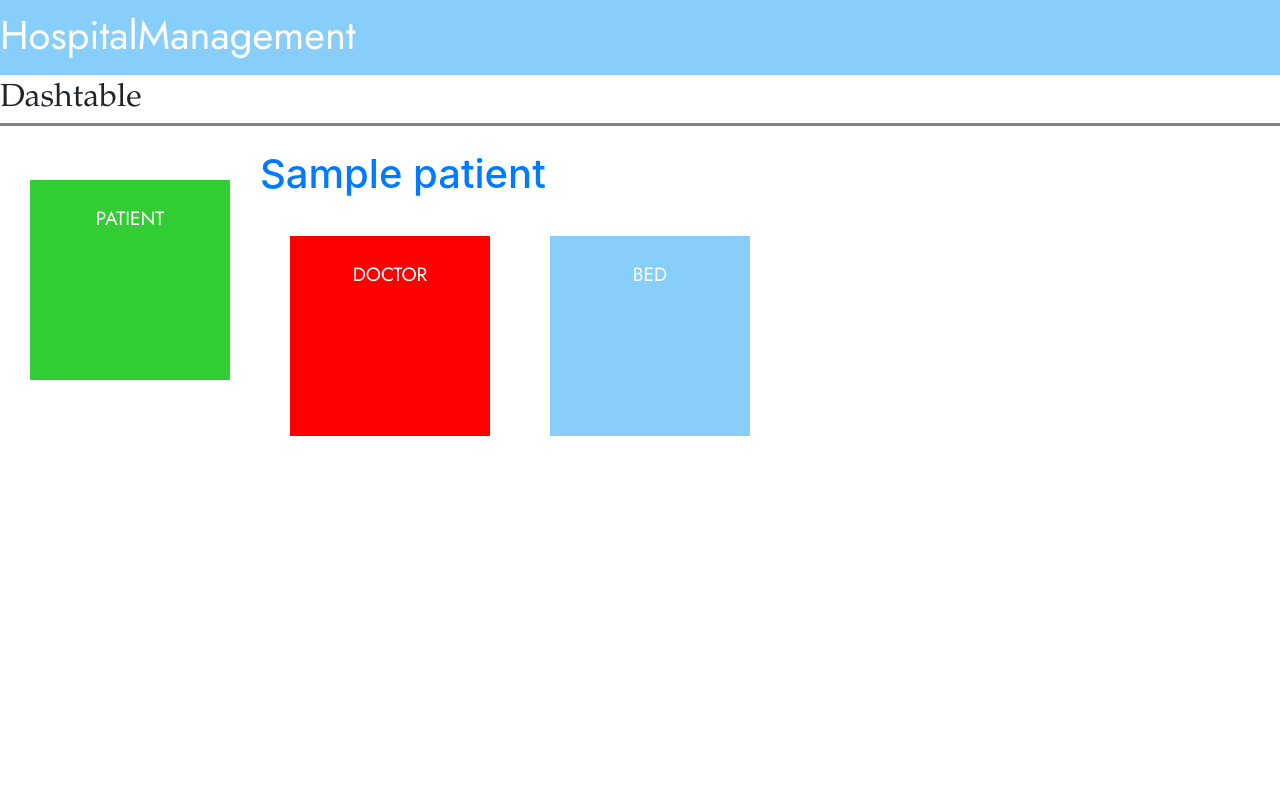
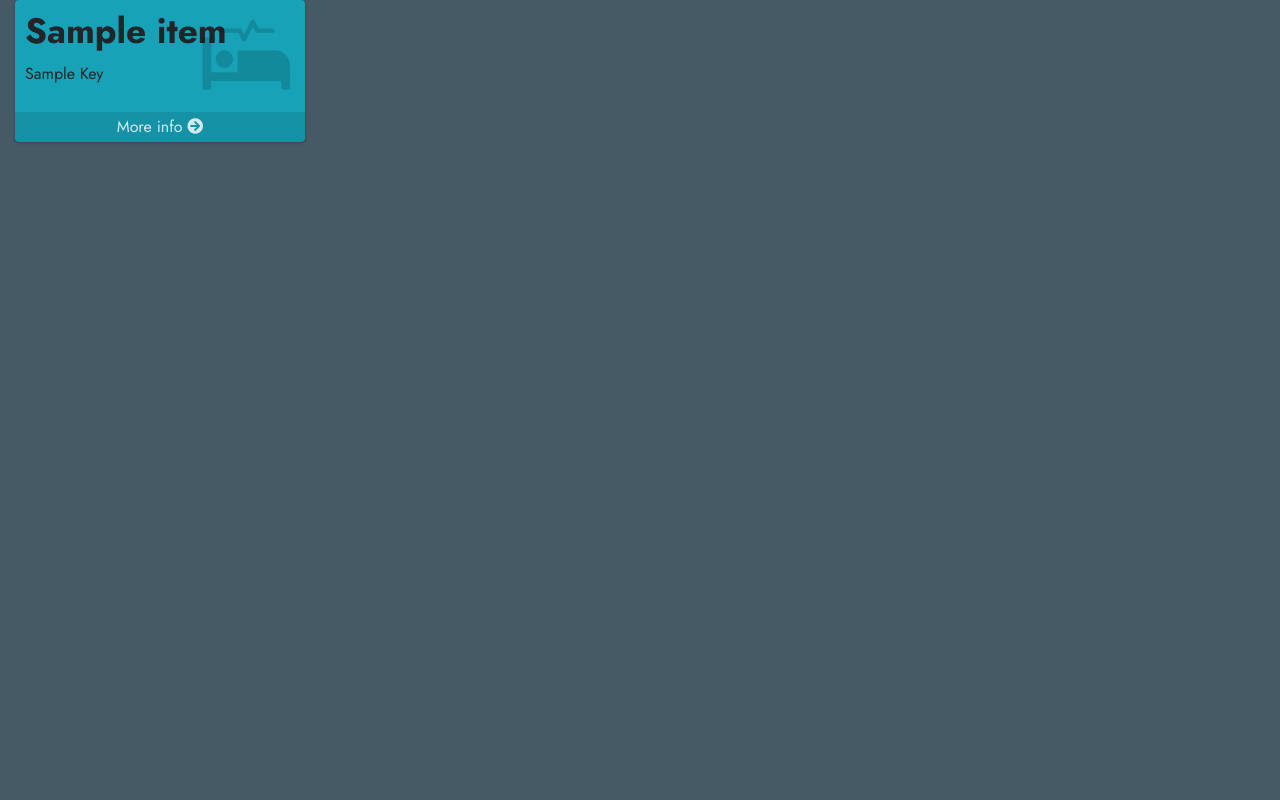
Before and after one commit to Karenw1004/HospitalManagement, a Flask app: template HM/templates/dashboard.html in a window 1280 px wide. Run offline with Flask 2, Linux system fonts and the light colour scheme; the template is opened without the code that fills it: most values are stand-ins (such as "Sample title", 1, 10 or a date in 2020); some libraries are stand-ins or nearby versions.

Commit message:
Change dashboard.html

```diff
--- a/HM/__init__.py
+++ b/HM/__init__.py
@@ -10,6 +10,7 @@ from flask_login import LoginManager, UserMixin
 
 app = Flask(__name__)
 app.config['TESTING'] = True
+app.config['TEMPLATES_AUTO_RELOAD'] = True
 
 
 login_manager = LoginManager()
--- a/HM/core/views.py
+++ b/HM/core/views.py
@@ -12,7 +12,9 @@ core = Blueprint('core',__name__)
 @core.route('/')
 def index():
     # MORE TO COME!
-    return render_template('index.html')
+    # return render_template('index.html')
+    return render_template('dashboard.html')
+
 
 @core.route('/login', methods=['GET','POST'])
 def login():
--- a/HM/static/styles/dashboard.css
+++ b/HM/static/styles/dashboard.css
@@ -1,59 +1,127 @@
-.topwallpaper
-{
-    width: 100%;
-    height: 75px;
-    background-color: #87CEFA;
+html,
+body {
+  font-family: 'Jost', sans-serif;;
+  height: 100%;
+  background-color: #455A64;
 }
-.toplogo
-{
-    font-family: 'Jost', sans-serif;
-    font-size:200%;
-    color: white;
-    text-align:left
+
+.small-box {
+    border-radius: 0.25rem;
+    box-shadow: 0 0 1px rgba(0, 0, 0, 0.125), 0 1px 3px rgba(0, 0, 0, 0.2);
+    display: block;
+    margin-bottom: 20px;
+    position: relative;
   }
-.navbar-brand
-{
-    text-decoration:none;
+
+  .small-box > .inner {
+    padding: 10px;
   }
-.heading
-{
-    font-family:'Book Antiqua';
-    font-size:200%;
-    border-bottom-style:solid;
-    border-color:gray;
+
+  .small-box > .small-box-footer {
+    background: rgba(0, 0, 0, 0.1);
+    color: rgba(255, 255, 255, 0.8);
+    display: block;
+    padding: 3px 0;
+    position: relative;
+    text-align: center;
+    text-decoration: none;
+    z-index: 10;
   }
-.pwallpaper
-{
-    width: 200px;
-    height: 200px;
-    background-color: #32CD32;
-    margin: 30px;
-    float: left;
+
+  .small-box > .small-box-footer:hover {
+    background: rgba(0, 0, 0, 0.15);
+    color: #ffffff;
+  }
+
+  .small-box h3 {
+    font-size: 2.2rem;
+    font-weight: bold;
+    margin: 0 0 10px 0;
+    padding: 0;
+    white-space: nowrap;
+  }
+
+  @media (min-width: 992px) {
+    .col-xl-2 .small-box h3,
+    .col-lg-2 .small-box h3,
+    .col-md-2 .small-box h3 {
+      font-size: 1.6rem;
+    }
+    .col-xl-3 .small-box h3,
+    .col-lg-3 .small-box h3,
+    .col-md-3 .small-box h3 {
+      font-size: 1.6rem;
+    }
+  }
+
+  @media (min-width: 1200px) {
+    .col-xl-2 .small-box h3,
+    .col-lg-2 .small-box h3,
+    .col-md-2 .small-box h3 {
+      font-size: 2.2rem;
+    }
+    .col-xl-3 .small-box h3,
+    .col-lg-3 .small-box h3,
+    .col-md-3 .small-box h3 {
+      font-size: 2.2rem;
+    }
+  }
+
+  .small-box p {
+    font-size: 1rem;
+  }
+
+  .small-box p > small {
+    color: #f8f9fa;
+    display: block;
+    font-size: 0.9rem;
+    margin-top: 5px;
+  }
+
+  .small-box h3,
+  .small-box p {
+    z-index: 5;
+  }
+
+  .small-box .icon {
+    color: rgba(0, 0, 0, 0.15);
+    z-index: 0;
+  }
+
+  .small-box .icon > i {
+    font-size: 90px;
+    position: absolute;
+    right: 15px;
+    top: 15px;
+    transition: all 0.3s linear;
+  }
+
+  .small-box .icon > i.fa, .small-box .icon > i.fas, .small-box .icon > i.far, .small-box .icon > i.fab, .small-box .icon > i.glyphicon, .small-box .icon > i.ion {
+    font-size: 70px;
+    top: 20px;
+  }
 
 
+  .small-box:hover {
+    text-decoration: none;
   }
 
-.text-uppercase
-{
-    font-family: 'Jost', sans-serif;
-    font-size:120%;
-    color: white;
-    text-align:center
-}
-.dwallpaper
-{
-    width: 200px;
-    height: 200px;
-    background-color: red;
-    margin: 30px;
-    float: left;
+  .small-box:hover .icon > i {
+    font-size: 95px;
   }
 
-.bwallpaper
-{
-    width: 200px;
-    height: 200px;
-    background-color: #87CEFA;
-    margin: 30px;
-    float: left;
+  .small-box:hover .icon > i.fa, .small-box:hover .icon > i.fas, .small-box:hover .icon > i.far, .small-box:hover .icon > i.fab, .small-box:hover .icon > i.glyphicon, .small-box:hover .icon > i.ion {
+    font-size: 75px;
   }
+
+  @media (max-width: 767.98px) {
+    .small-box {
+      text-align: center;
+    }
+    .small-box .icon {
+      display: none;
+    }
+    .small-box p {
+      font-size: 12px;
+    }
+  }
--- a/HM/templates/base.html
+++ b/HM/templates/base.html
@@ -13,6 +13,8 @@
   <link href="https://fonts.googleapis.com/css2?family=Jost:wght@400;500;700&display=swap" rel="stylesheet">
   <link rel="stylesheet" href="https://stackpath.bootstrapcdn.com/bootstrap/4.3.1/css/bootstrap.min.css"
   integrity="sha384-ggOyR0iXCbMQv3Xipma34MD+dH/1fQ784/j6cY/iJTQUOhcWr7x9JvoRxT2MZw1T" crossorigin="anonymous">
+  <link rel="stylesheet" href="https://use.fontawesome.com/releases/v5.7.2/css/all.css" integrity="sha384-fnmOCqbTlWIlj8LyTjo7mOUStjsKC4pOpQbqyi7RrhN7udi9RwhKkMHpvLbHG9Sr" crossorigin="anonymous">
+
 
 {% block css_link %}
 
--- a/HM/templates/dashboard.html
+++ b/HM/templates/dashboard.html
@@ -6,42 +6,30 @@
 
 {% block content %}
 <body>
-    <div class = "wallpaper">
-        <header class = "topwallpaper">
-            <nav class = "navtop">
-                <a href="login.html" class="navbar-brand">
-                    <div class ="toplogo">
-                        HospitalManagement
+<section class="content">
+    <div class="container-fluid">
+        <!-- Small boxes (Stat box) -->
+        <div class="row">
+            {% set index = 0 %}
+            {% for key,item in count_dict.items() %}
+            <div class="col-lg-3 col-6">
+                <!-- small box -->
+                <div class="small-box  {{ loop.cycle('bg-info','bg-success','bg-danger','bg-warning') }}">
+                    <div class="inner">
+                        <h3>{{item}}</h3>
+                        <p>{{key|title}}</p>
                     </div>
-                </a>
-            </nav>
-        </header>
-        <div class = "contentwallpaper">
-            <div class = "heading">
-                Dashtable
+                    <div class="icon">
+                        <i class="{{ loop.cycle('fas fa-procedures','fas fa-user-md','fas fa-user-injured','fas fa-syringe' ) }}"></i>
+                    </div>
+                    <a href="#" class="small-box-footer">More info <i class="fas fa-arrow-circle-right"></i></a>
+                </div>
             </div>
-            <br>
-            <a href="patient.html">
-                <div class = "pwallpaper" >
-                    <br>
-                    <div class="text-uppercase">Patient</div>
-                </div>
-                    <div class="h1 m0 text-bold" id="patientcount">{{count_dict.patient}}</div>
-            </a>
-            <a href="doctor.html">
-                <div class = "dwallpaper" >
-                    <br>
-                    <div class="text-uppercase">Doctor</div>
-                </div>
-                    <div class="h1 m0 text-bold" id="doctorcount"></div>
-            </a>
-            <a href="Bed.html">
-                <div class = "bwallpaper" >
-                    <br>
-                    <div class="text-uppercase">Bed</div>
-                </div>
-                    <div class="h1 m0 text-bold" id="Bedcount"></div>
-            </a>
+            {% set index = index + 1 %}
+            {% endfor %}
+
         </div>
-        </html>
-        {% endblock %}
+    </div>
+</section>
+
+{% endblock %}
```
Also changed, not shown: HM/database.py (+4 -5 lines). Lines whose indentation alone changed are shown as unchanged.
